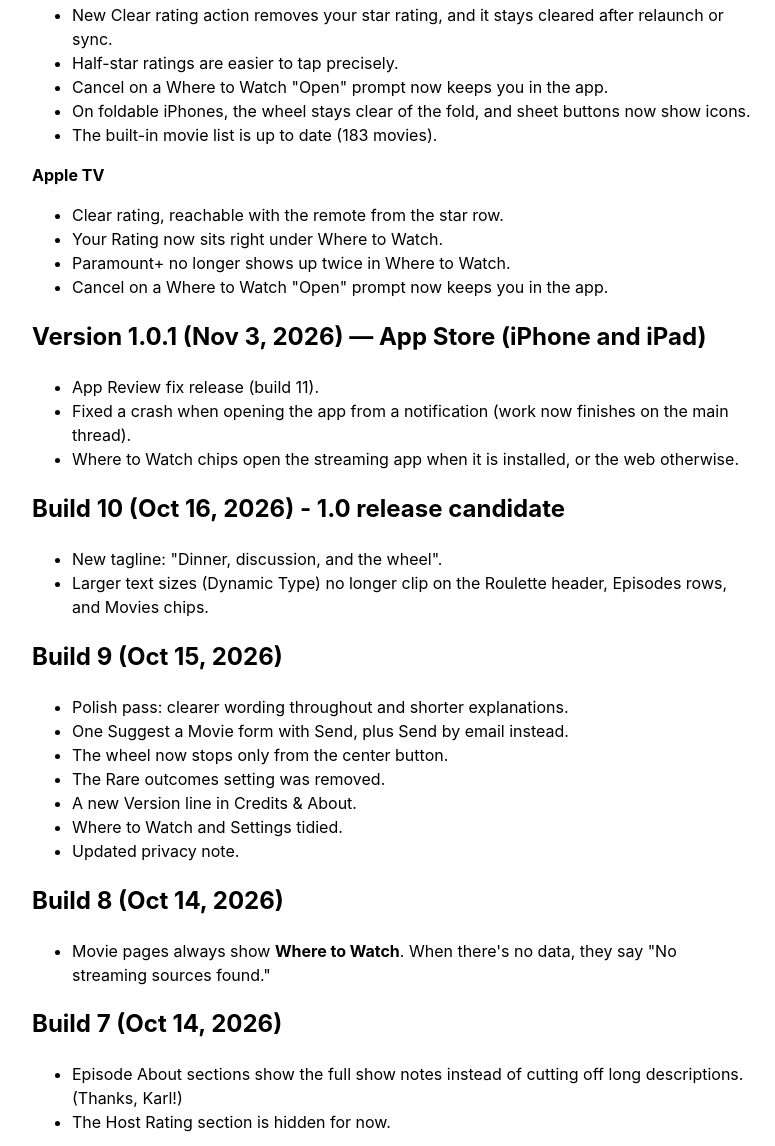
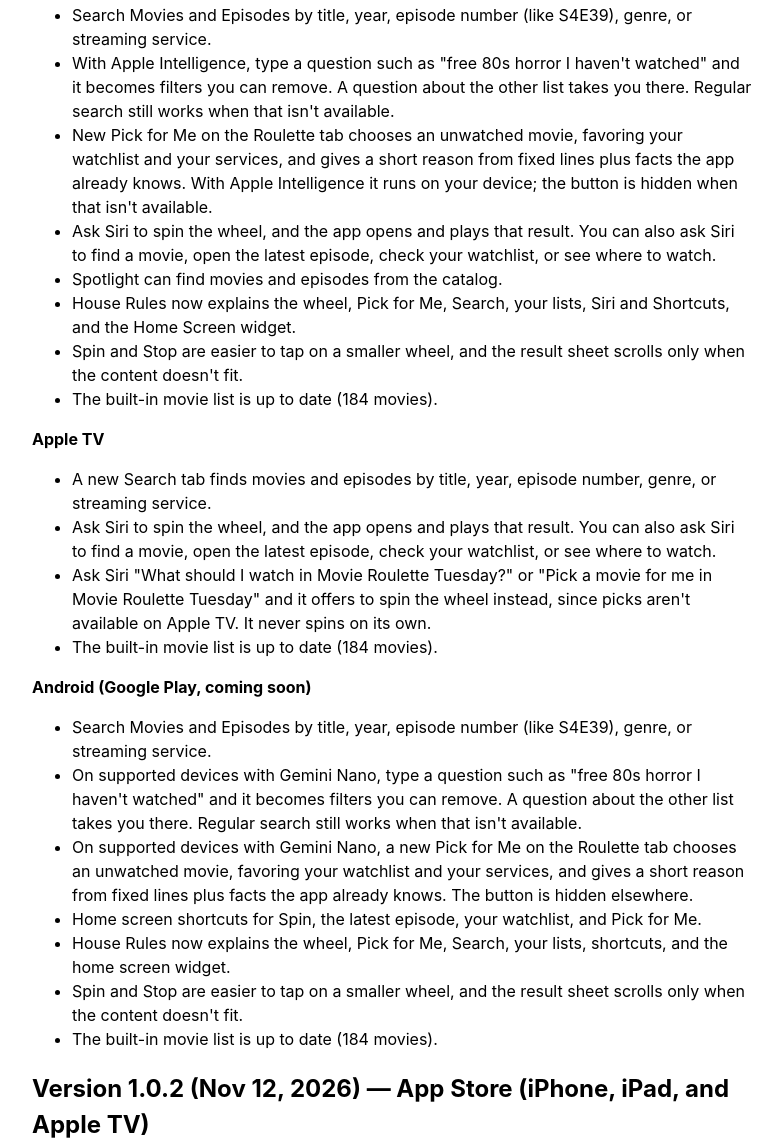
Before and after one commit to movieroulettetuesday/movie-roulette-tuesday, a plain HTML site: page whats-new.html in a window 1280 px wide. Shown: the part 298-1444 px from the top of the page, without its empty margins (248-1023 px from the left). Drawn offline with Linux system fonts and the light colour scheme.

Commit message:
Add Version 1.1 notes to What's New page
Insert only the approved Version 1.1 section into whats-new.html on gh-pages, above the existing 1.0.2 section. Date set to Nov 19, 2026. No other files.

```diff
--- a/whats-new.html
+++ b/whats-new.html
@@ -1,5 +1,34 @@
 <!DOCTYPE html><html lang="en"><head><meta charset="utf-8"><meta name="viewport" content="width=device-width,initial-scale=1"><title>Movie Roulette Tuesday — What's New</title><style>body{font-family:-apple-system,sans-serif;max-width:720px;margin:2em auto;padding:0 1em;line-height:1.5}</style></head><body><h1>What's New in Each Beta Build</h1>
 <p>Every TestFlight build of Movie Roulette Tuesday, newest first. Thanks to everyone who sent feedback!</p>
+<h2>Version 1.1 (Nov 19, 2026) — App Store (iPhone, iPad, and Apple TV)</h2>
+<p><strong>iPhone and iPad</strong></p>
+<ul>
+<li>Search Movies and Episodes by title, year, episode number (like S4E39), genre, or streaming service.</li>
+<li>With Apple Intelligence, type a question such as "free 80s horror I haven't watched" and it becomes filters you can remove. A question about the other list takes you there. Regular search still works when that isn't available.</li>
+<li>New Pick for Me on the Roulette tab chooses an unwatched movie, favoring your watchlist and your services, and gives a short reason from fixed lines plus facts the app already knows. With Apple Intelligence it runs on your device; the button is hidden when that isn't available.</li>
+<li>Ask Siri to spin the wheel, and the app opens and plays that result. You can also ask Siri to find a movie, open the latest episode, check your watchlist, or see where to watch.</li>
+<li>Spotlight can find movies and episodes from the catalog.</li>
+<li>House Rules now explains the wheel, Pick for Me, Search, your lists, Siri and Shortcuts, and the Home Screen widget.</li>
+<li>Spin and Stop are easier to tap on a smaller wheel, and the result sheet scrolls only when the content doesn't fit.</li>
+<li>The built-in movie list is up to date (184 movies).</li>
+</ul>
+<p><strong>Apple TV</strong></p>
+<ul>
+<li>A new Search tab finds movies and episodes by title, year, episode number, genre, or streaming service.</li>
+<li>Ask Siri to spin the wheel, and the app opens and plays that result. You can also ask Siri to find a movie, open the latest episode, check your watchlist, or see where to watch.</li>
+<li>Ask Siri "What should I watch in Movie Roulette Tuesday?" or "Pick a movie for me in Movie Roulette Tuesday" and it offers to spin the wheel instead, since picks aren't available on Apple TV. It never spins on its own.</li>
+<li>The built-in movie list is up to date (184 movies).</li>
+</ul>
+<p><strong>Android (Google Play, coming soon)</strong></p>
+<ul>
+<li>Search Movies and Episodes by title, year, episode number (like S4E39), genre, or streaming service.</li>
+<li>On supported devices with Gemini Nano, type a question such as "free 80s horror I haven't watched" and it becomes filters you can remove. A question about the other list takes you there. Regular search still works when that isn't available.</li>
+<li>On supported devices with Gemini Nano, a new Pick for Me on the Roulette tab chooses an unwatched movie, favoring your watchlist and your services, and gives a short reason from fixed lines plus facts the app already knows. The button is hidden elsewhere.</li>
+<li>Home screen shortcuts for Spin, the latest episode, your watchlist, and Pick for Me.</li>
+<li>House Rules now explains the wheel, Pick for Me, Search, your lists, shortcuts, and the home screen widget.</li>
+<li>Spin and Stop are easier to tap on a smaller wheel, and the result sheet scrolls only when the content doesn't fit.</li>
+<li>The built-in movie list is up to date (184 movies).</li>
+</ul>
 <h2>Version 1.0.2 (Nov 12, 2026) — App Store (iPhone, iPad, and Apple TV)</h2>
 <p><strong>iPhone and iPad</strong></p>
 <ul>
```
